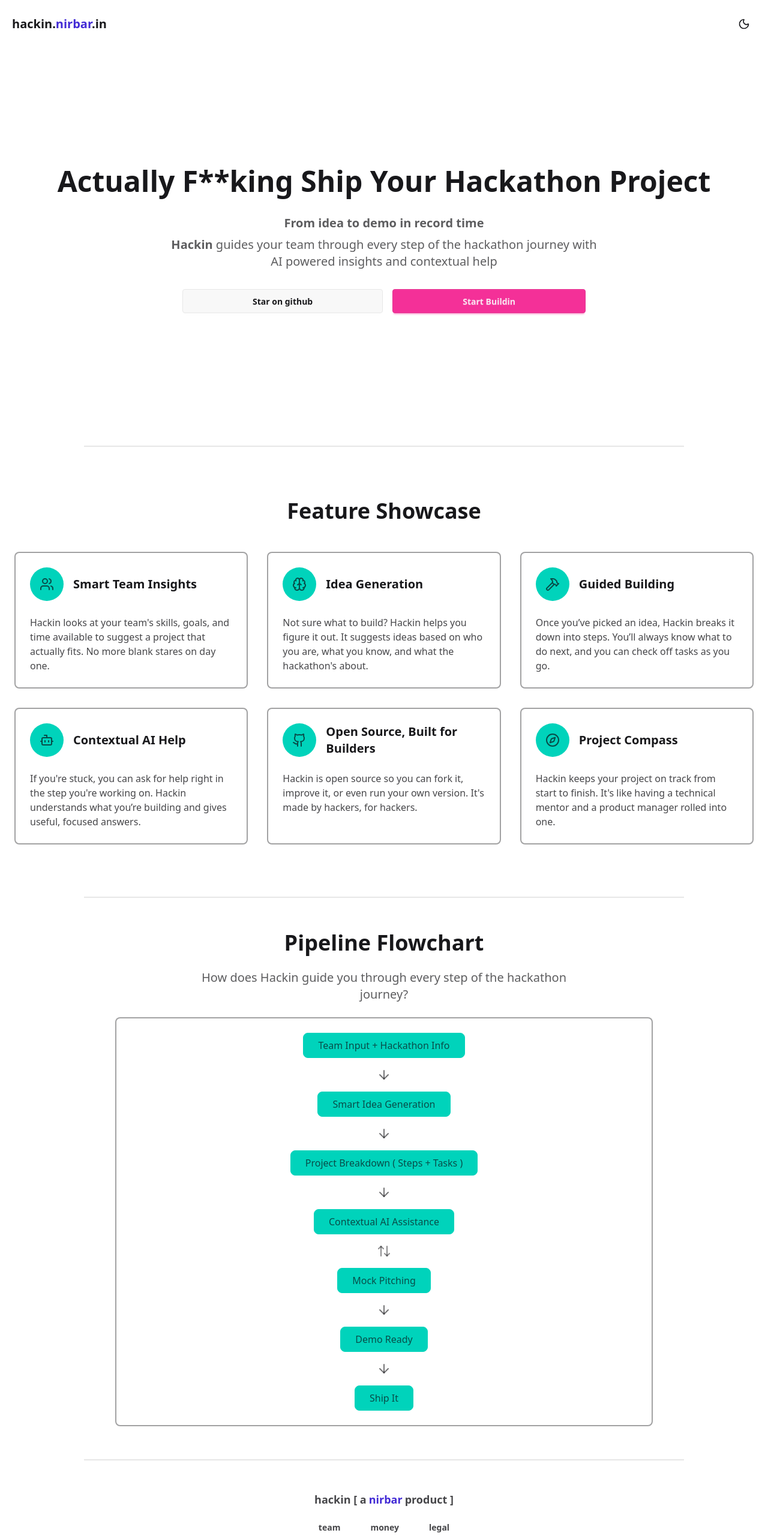
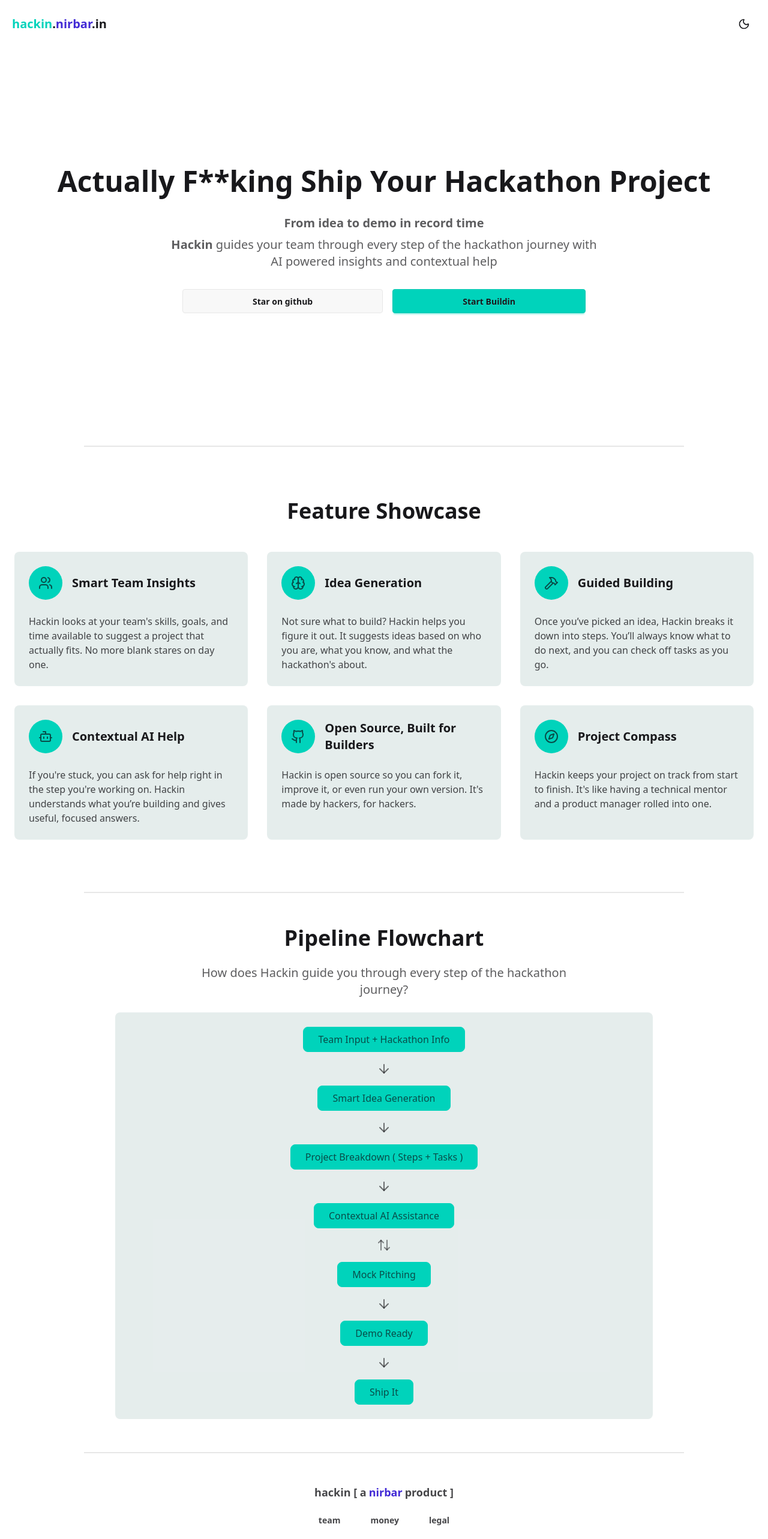
Before and after one commit to nirbarin/hackin, a Next.js app: page / in a window 1280 px wide. Shown: the top 2566 px of the page at 60% size. Built offline with nearby package versions, Linux system fonts and the light colour scheme.

Commit message:
accent 🗣️

```diff
--- a/components/home/features.tsx
+++ b/components/home/features.tsx
@@ -54,10 +54,7 @@ export function Features() {
 
 			<div className="grid grid-cols-1 sm:grid-cols-2 lg:grid-cols-3 gap-8 w-full">
 				{features.map(feature => (
-					<div
-						key={feature.key}
-						className="card bg-base-100 border-2 border-base-content/40"
-					>
+					<div key={feature.key} className="card bg-accent-content/10">
 						<div className="card-body">
 							<div className="flex items-center gap-4 mb-4">
 								<div className="bg-accent text-accent-content rounded-full p-3 md:p-4">
--- a/components/home/flowchart.tsx
+++ b/components/home/flowchart.tsx
@@ -11,7 +11,7 @@ export function PipelineFlowchart() {
 				How does Hackin guide you through every step of the hackathon journey?
 			</p>
 
-			<div className="card bg-base-100 border-2 border-base-content/40 w-full max-w-4xl p-6">
+			<div className="card bg-accent-content/10 w-full max-w-4xl p-6">
 				<div className="flex flex-col items-center gap-4">
 					<Step label="Team Input + Hackathon Info" />
 					<FlowArrow />
--- a/components/home/hero.tsx
+++ b/components/home/hero.tsx
@@ -31,7 +31,7 @@ export function Hero() {
 				>
 					Star on github
 				</LinkButton>
-				<LinkButton to="/app" className="grow text-secondary-content">
+				<LinkButton to="/app" className="grow">
 					Start Buildin
 				</LinkButton>
 			</div>
--- a/components/link/button.tsx
+++ b/components/link/button.tsx
@@ -13,7 +13,7 @@ interface LinkButtonProps {
 export default function LinkButton({
 	to,
 	children,
-	variant = "secondary",
+	variant = "accent",
 	className,
 	target = "_self",
 }: LinkButtonProps) {
--- a/components/nav/bar.tsx
+++ b/components/nav/bar.tsx
@@ -5,7 +5,7 @@ export default function Nav() {
 	return (
 		<div className="flex w-full text-xl font-semibold p-5 justify-between items-center">
 			<Link href="/" className="hover:opacity-80 transition-opacity">
-				hackin.
+				<span className="text-accent">hackin</span>.
 				<span className="text-primary">nirbar</span>
 				.in
 			</Link>
--- a/components/ui/button.tsx
+++ b/components/ui/button.tsx
@@ -9,6 +9,8 @@ const btnvariantClasses = {
 	secondary: "btn btn-secondary",
 	ghost: "btn btn-ghost",
 	link: "btn btn-link link-hover",
+	accent: "btn btn-accent text-accent-content",
+	soft: "btn btn-soft",
 } as const
 
 const sizeClasses = {
```
